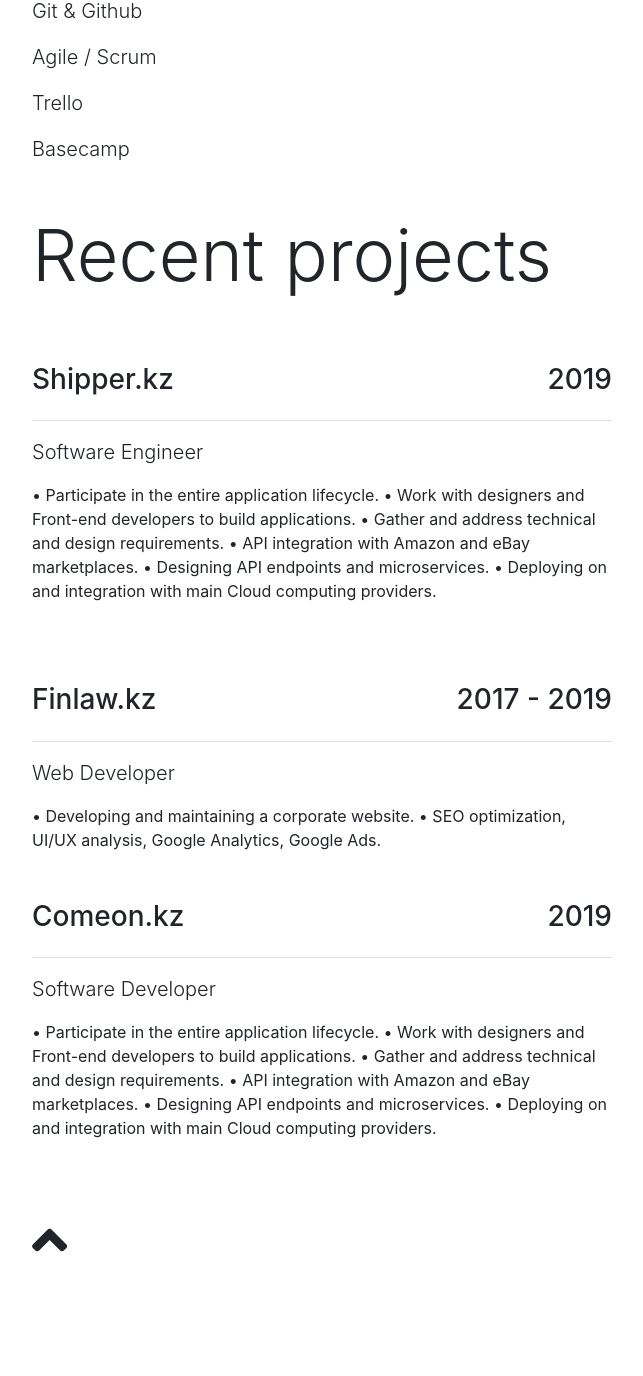
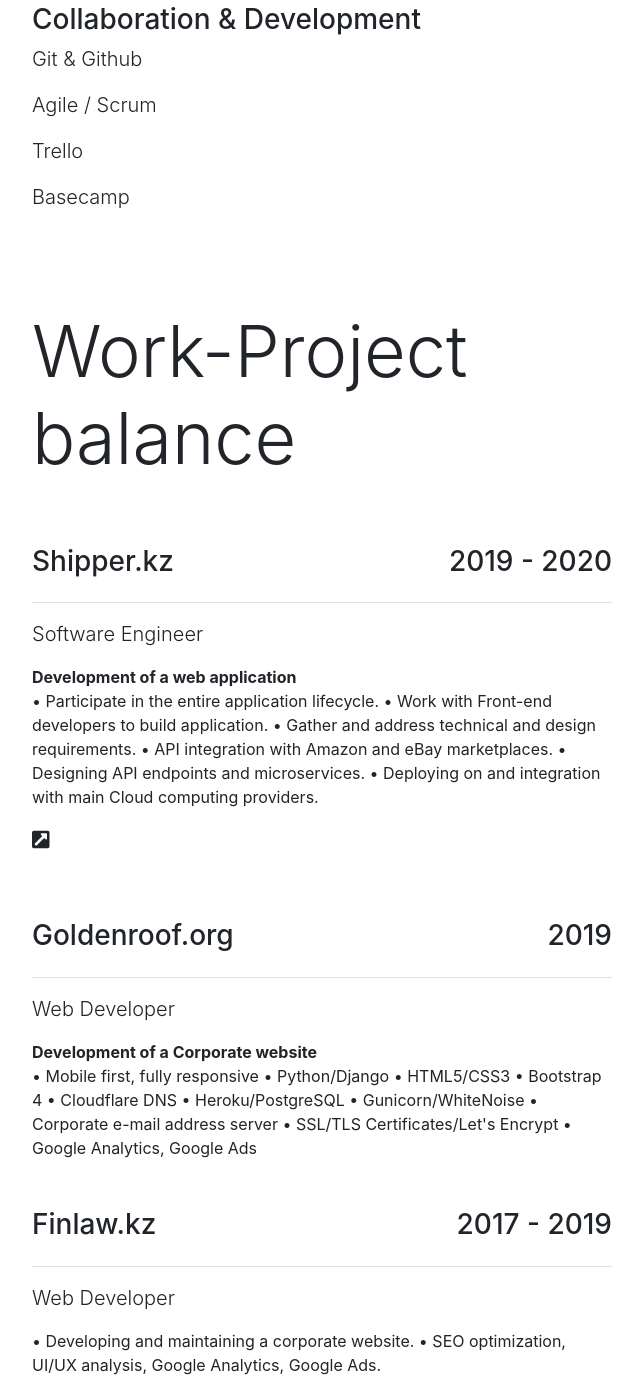
Before and after one commit to almazkun/akundotdev, a Django app: page / in a window 1280 px wide. Shown: the part 1793-3169 px from the top of the page, without its empty margins (318-961 px from the left). Before the commit the page ends 3045 px from the top, so only its background shows below. Run offline with Django 3.2, Linux system fonts and the light colour scheme; some libraries are stand-ins or nearby versions.

Commit message:
work-projects section updated

```diff
--- a/templates/home.html
+++ b/templates/home.html
@@ -7,13 +7,13 @@
         <h2 class="display-3">Software Engineer</h2>
         <p class="lead">Enjoy creating a vast, complex system. Enjoy maintaining it. Improving it. Gradualy rid it of its imperfection.</p>
         <div class="d-flex mt-5">
-            <a class="display-4 mr-3" href="https://github.com/almazkun" target="blank"><i class="fab fa-github"></i></a>
-            <a class="display-4 mr-3" href="https://www.linkedin.com/in/almaz-kunpeissov-7775b541/" target="blank"><i class="fab fa-linkedin-in"></i></a>
-            <a class="display-4 mr-3" href="/cv" target="blank"><span class="font-weight-bold">CV</span></a>
+            <a class="display-4 mr-3" href="https://github.com/almazkun" target="_blank"><i class="fab fa-github"></i></a>
+            <a class="display-4 mr-3" href="https://www.linkedin.com/in/almaz-kunpeissov-7775b541/" target="_blank"><i class="fab fa-linkedin-in"></i></a>
+            <a class="display-4 mr-3" href="/cv" target="_blank"><span class="font-weight-bold">CV</span></a>
             <a class="display-4 mr-3" href="mailto:hello@akun.dev"><i class="fas fa-at"></i></a>
         </div>
 
-        <h2 class="display-3 my-5">Tech stack</h2>
+        <h2 class="display-3 my-5 pt-5">Tech stack</h2>
         <div class="my-4">
             <h3>Programming languages</h3>
             <p class="lead">Python</p>
@@ -50,22 +50,52 @@
             <p class="lead">Basecamp</p>
         </div>
 
-        <h2 class="display-3 my-5">Recent projects</h2>
+        <h2 class="display-3 my-5 pt-5">Work-Project balance</h2>
+
         <div class="py-3 ">
             <div class="d-flex justify-content-between">
-                <h3>Shipper.kz</h3>
+                <a href="https://shipper.kz/" target="_blank"><h3>Shipper.kz</h3></a>
+                <div class="font-weight-bold">
+                    <h3>2019 - {% now "Y" %}</h3>
+                </div>
+            </div>
+            <hr class="bg-light">
+            <p class="lead">Software Engineer</p>
+            <p><span class="font-weight-bold">Development of a web application</span><br>
+                •	Participate in the entire application lifecycle.
+                •	Work with Front-end developers to build application.
+                •	Gather and address technical and design requirements.
+                •	API integration with Amazon and eBay marketplaces.
+                •	Designing API endpoints and microservices.
+                •	Deploying on and integration with main Cloud computing providers.
+            </p>
+            <div class="lead">
+                <a href="https://shipper.kz/" target="_blank"><i class="fas fa-external-link-square-alt"></i></a>
+
+            </div>
+        </div>
+
+        <div class="my-5">
+            <div class="d-flex justify-content-between">
+                <a href="https://goldenroof.org/" target="_blank"><h3>Goldenroof.org</h3></a>
+                <h3></h3>
                 <div class="font-weight-bold">
                     <h3>2019</h3>
                 </div>
             </div>
             <hr class="bg-light">
-            <p class="lead">Software Engineer</p>
-            <p>•	Participate in the entire application lifecycle.
-                •	Work with designers and Front-end developers to build applications.
-                •	Gather and address technical and design requirements.
-                •	API integration with Amazon and eBay marketplaces.
-                •	Designing API endpoints and microservices.
-                •	Deploying on and integration with main Cloud computing providers.
+            <p class="lead">Web Developer</p>
+            <p><span class="font-weight-bold">Development of a Corporate website</span><br>
+                •	Mobile first, fully responsive
+                •	Python/Django
+                •	HTML5/CSS3
+                •	Bootstrap 4
+                •	Cloudflare DNS
+                •	Heroku/PostgreSQL
+                •	Gunicorn/WhiteNoise
+                •	Corporate e-mail address server
+                •	SSL/TLS Certificates/Let's Encrypt
+                •	Google Analytics, Google Ads
             </p>
         </div>
 
```
Also changed, not shown: portfolio/base.html (deleted), portfolio/home.html (deleted).
